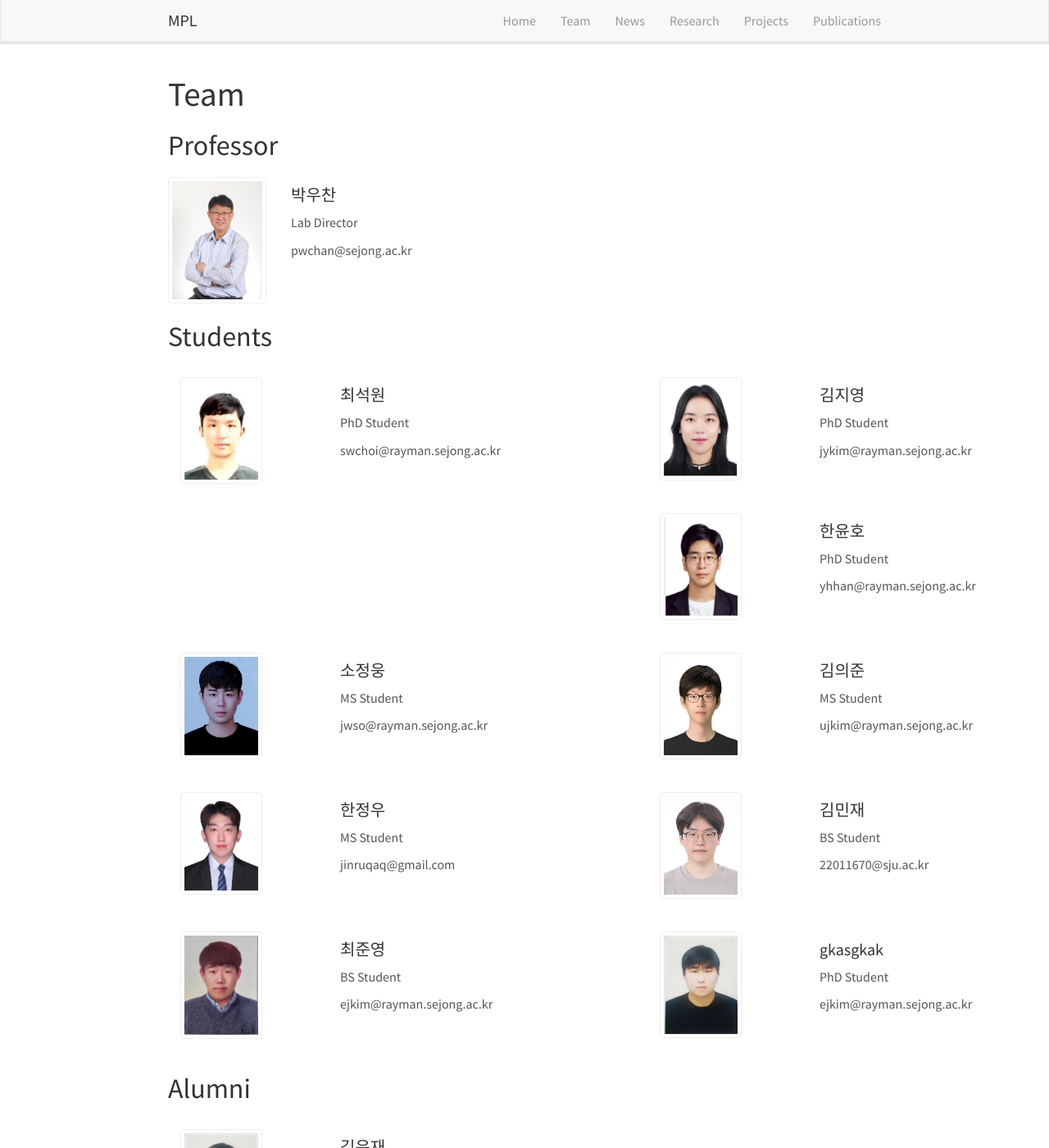
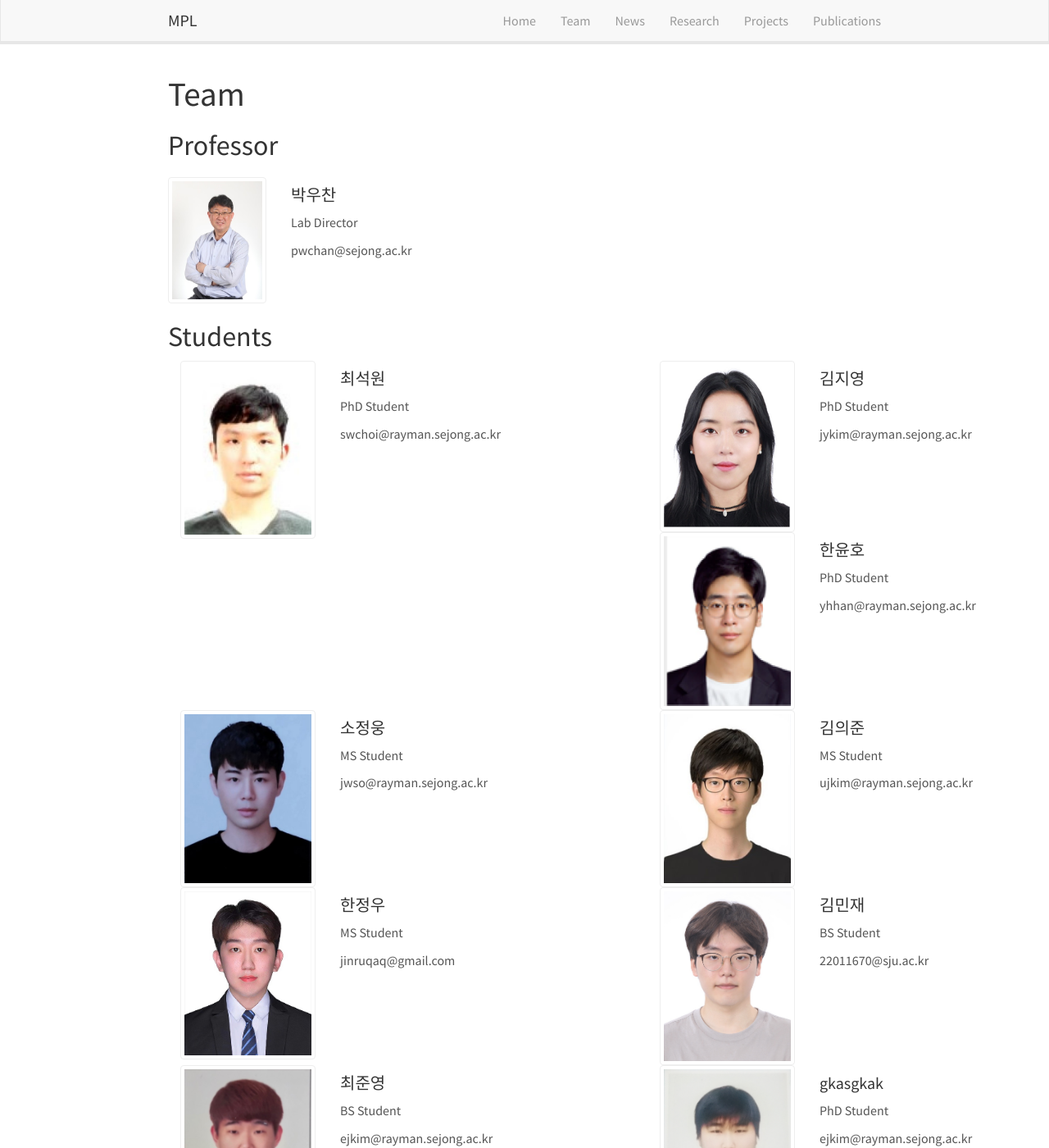
Before and after one commit to MPLRayman/webtest2, a Jekyll site: the page built from _pages/team/index.html, in a window 1280 px wide and 1400 px high. Shown: the whole window at 82% size. Built offline with Jekyll 4.4.1, drawn with Linux system fonts in a browser that asks for light colours; nearby versions of some CDN libraries.

Commit message:
kmj test commit

```diff
--- a/_pages/team/index.html
+++ b/_pages/team/index.html
@@ -38,7 +38,7 @@
 
 <!-- Students -->
 
-<h2><a id="student"></a>Students</h2>
+<!-- <h2><a id="student"></a>Students</h2>
 {% assign members = site.posts | where: 'category', 'student' | sort: 'date' %}
 
 <div class="container">
@@ -64,12 +64,12 @@
         </div>
         {% endfor %}
     </div>
-</div>
+</div> -->
 
 
 <!-- Alumni -->
 
-<h2><a id="alumni"></a>Alumni</h2>
+<!-- <h2><a id="alumni"></a>Alumni</h2>
 {% assign members = site.posts | where: 'category', 'alumni' | sort: 'date' %}
 
 <div class="container">
@@ -112,4 +112,77 @@
         width: 100%;
         height: auto; /* 이미지 비율 유지 */
     }
+</style> -->
+
+<h2><a id="student"></a>Students</h2>
+{% assign members = site.posts | where: 'category', 'student' | sort: 'date' %}
+
+<div class="container">
+    <div class="row">
+        {% for member in members %}
+        <div class="col-md-6 mb-4">
+            <div class="card h-100">
+                <div class="row no-gutters">
+                    <div class="col-md-4">
+                        <img src="{{ site.url }}{{ site.baseurl }}/images/team/{{ member.image }}"
+                            class="card-img img-responsive img-thumbnail"
+                            style="max-width: 100%;"/>
+                    </div>
+                    <div class="col-md-8">
+                        <div class="card-body d-flex flex-column">
+                            <h4 class="card-title">{{ member.title }}</h4>
+                            <p class="card-text">{{ member.role }}</p>
+                            <p class="card-text">{{ member.email }}</p>
+                        </div>
+                    </div>
+                </div>
+            </div>
+        </div>
+        {% endfor %}
+    </div>
+</div>
+
+<!-- Alumni Section -->
+<h2><a id="alumni"></a>Alumni</h2>
+{% assign members = site.posts | where: 'category', 'alumni' | sort: 'date' %}
+
+<div class="container">
+    <div class="row">
+        {% for member in members %}
+        <div class="col-md-6 mb-4">
+            <div class="card h-100">
+                <div class="row no-gutters">
+                    <div class="col-md-4">
+                        <img src="{{ site.url }}{{ site.baseurl }}/images/team/{{ member.image }}"
+                            class="card-img img-responsive img-thumbnail"
+                            style="max-width: 100%;"/>
+                    </div>
+                    <div class="col-md-8">
+                        <div class="card-body d-flex flex-column">
+                            <h4 class="card-title">{{ member.title }}</h4>
+                            <p class="card-text">{{ member.role }}</p>
+                            <p class="card-text">{{ member.email }}</p>
+                        </div>
+                    </div>
+                </div>
+            </div>
+        </div>
+        {% endfor %}
+    </div>
+</div>
+
+<!-- Style Section -->
+<style>
+    .card-body {
+        display: flex;
+        flex-direction: column;
+        justify-content: space-between; /* 카드 내용이 균등하게 배치되도록 조정 */
+    }
+    .card-img {
+        width: 100%;
+        height: auto; /* 이미지 비율 유지 */
+    }
+    .card.h-100 {
+        height: 100%; /* 카드가 동일한 높이를 갖도록 함 */
+    }
 </style>
```
